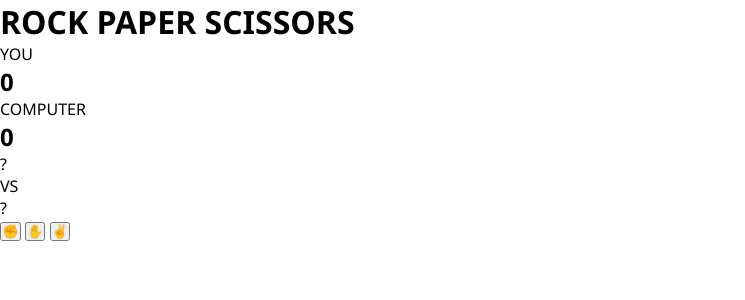
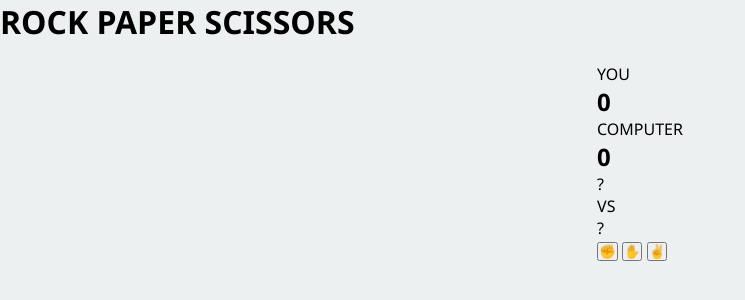
Before and after one commit to AnasChebili/rps-academic, a plain HTML site: page index.html in a window 1280 px wide. Shown: the whole page, without its empty margins (0-745 px from the left). Drawn offline with Linux system fonts and the light colour scheme.

Commit message:
added theme variables and layout flexing

```diff
--- a/styles.css
+++ b/styles.css
@@ -6,3 +6,21 @@
 body {
   font-family: "Segoe UI", Tahoma, Geneva, Verdana, sans-serif;
 }
+:root {
+  --primary: #2c3e50;
+  --secondary: #3498db;
+  --light: #ecf0f1;
+}
+
+body {
+  background-color: var(--light);
+  display: flex;
+  flex-direction: column;
+  min-height: 100vh;
+}
+
+.container {
+  max-width: 600px;
+  margin: 0 auto;
+  padding: 20px;
+}
```
